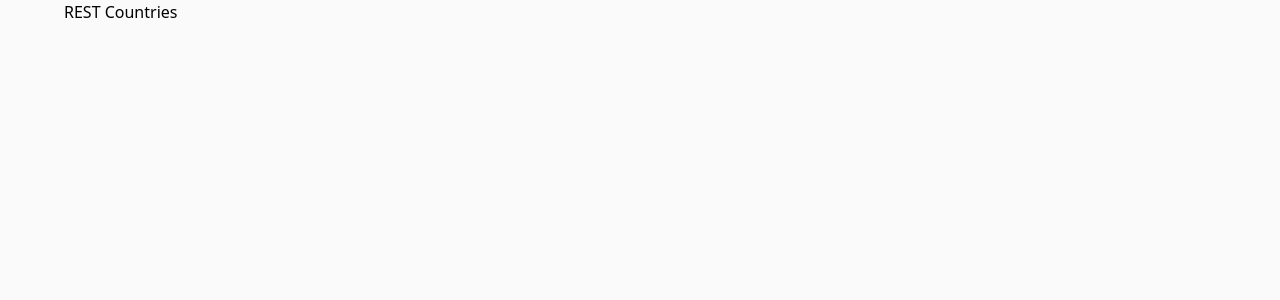
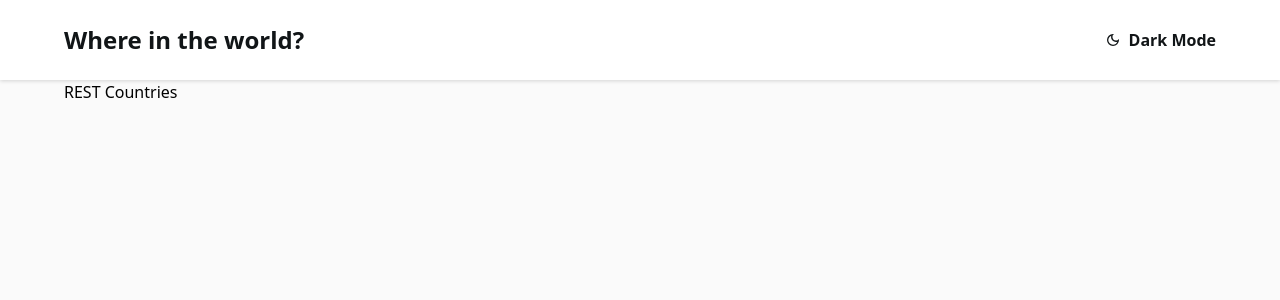
Before and after one commit to mjaumi/Frontend-Mentor---rest-countries-api-with-color-theme-switcher, a Next.js app: page / in a window 1280 px wide. Shown: the top 300 px of the page. Built offline with nearby package versions, Linux system fonts and the light colour scheme.

Commit message:
header design done

```diff
--- a/package.json
+++ b/package.json
@@ -19,6 +19,7 @@
     "postcss": "8.4.27",
     "react": "18.2.0",
     "react-dom": "18.2.0",
+    "react-icons": "^4.10.1",
     "tailwindcss": "3.3.3",
     "typescript": "5.1.6"
   }
--- a/src/app/layout.tsx
+++ b/src/app/layout.tsx
@@ -1,3 +1,4 @@
+import Header from '@/components/header/Header'
 import './globals.css'
 import type { Metadata } from 'next'
 import { Nunito_Sans } from 'next/font/google'
@@ -24,6 +25,7 @@ export default function RootLayout({
   return (
     <html lang="en" className={`${nunito_sans.variable}`}>
       <body className='bg-REST-very-light-gray'>
+        <Header/>
         {children}
       </body>
     </html>
--- /dev/null
+++ b/src/components/header/Header.tsx
@@ -0,0 +1,20 @@
+import React from 'react';
+import { MdOutlineDarkMode, MdDarkMode } from 'react-icons/md';
+
+const Header = () => {
+
+    // rendering the header component here
+    return (
+        <header className='bg-white h-20 shadow-REST-shadow'>
+            <div className='w-[90%] h-full flex justify-between items-center mx-auto text-REST-very-dark-blue-text'>
+                <h1 className='text-2xl font-extrabold'>Where in the world?</h1>
+                <button className='flex items-center hover:opacity-70 duration-300 font-semibold'>
+                    <MdOutlineDarkMode className='mr-2'/>
+                    Dark Mode
+                </button>
+            </div>
+        </header>
+    );
+};
+
+export default Header;
--- a/tailwind.config.ts
+++ b/tailwind.config.ts
@@ -18,6 +18,9 @@ const config: Config = {
         "REST-dark-gray": "#858585",
         "REST-very-light-gray": "#fafafa",
       },
+      boxShadow: {
+        "REST-shadow": "rgba(0, 0, 0, 0.16) 0px 1px 4px",
+      },
     },
   },
   plugins: [],
```
Also changed, not shown: 1 other file (tests, documents, lock files or other folders).
